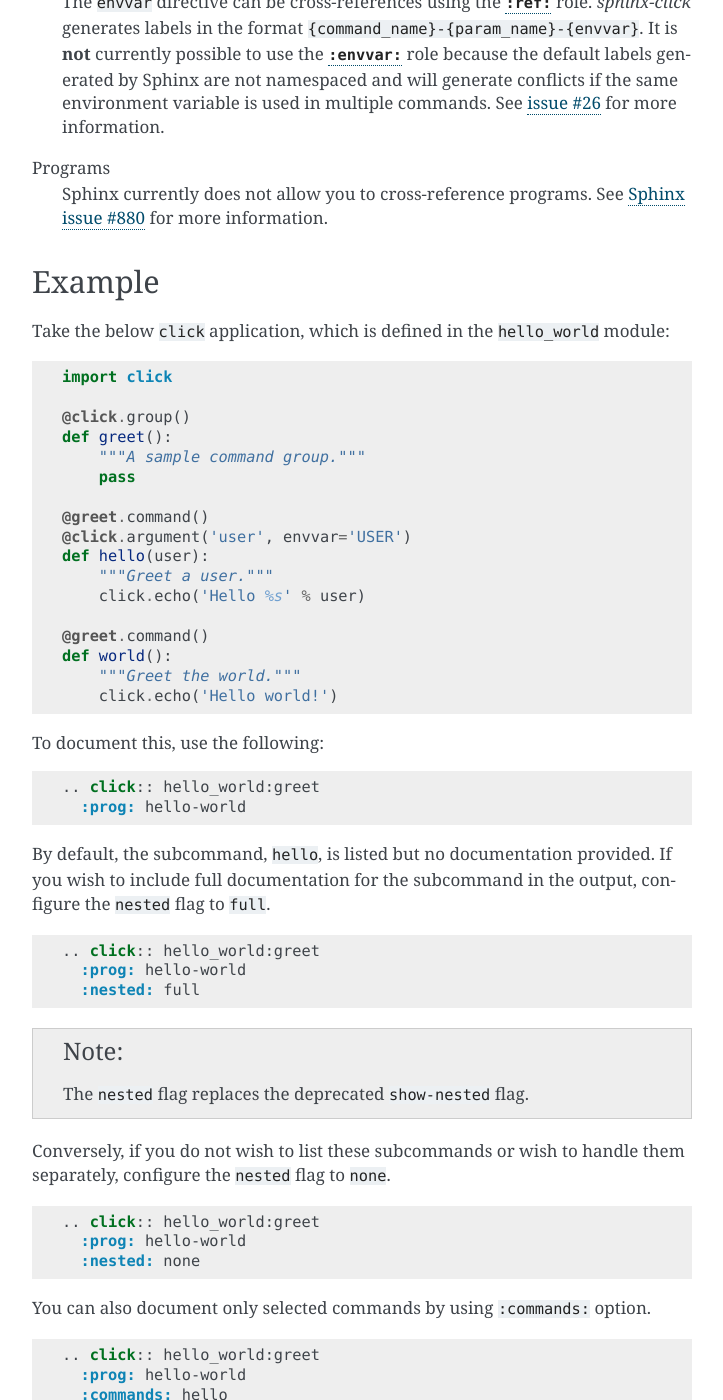
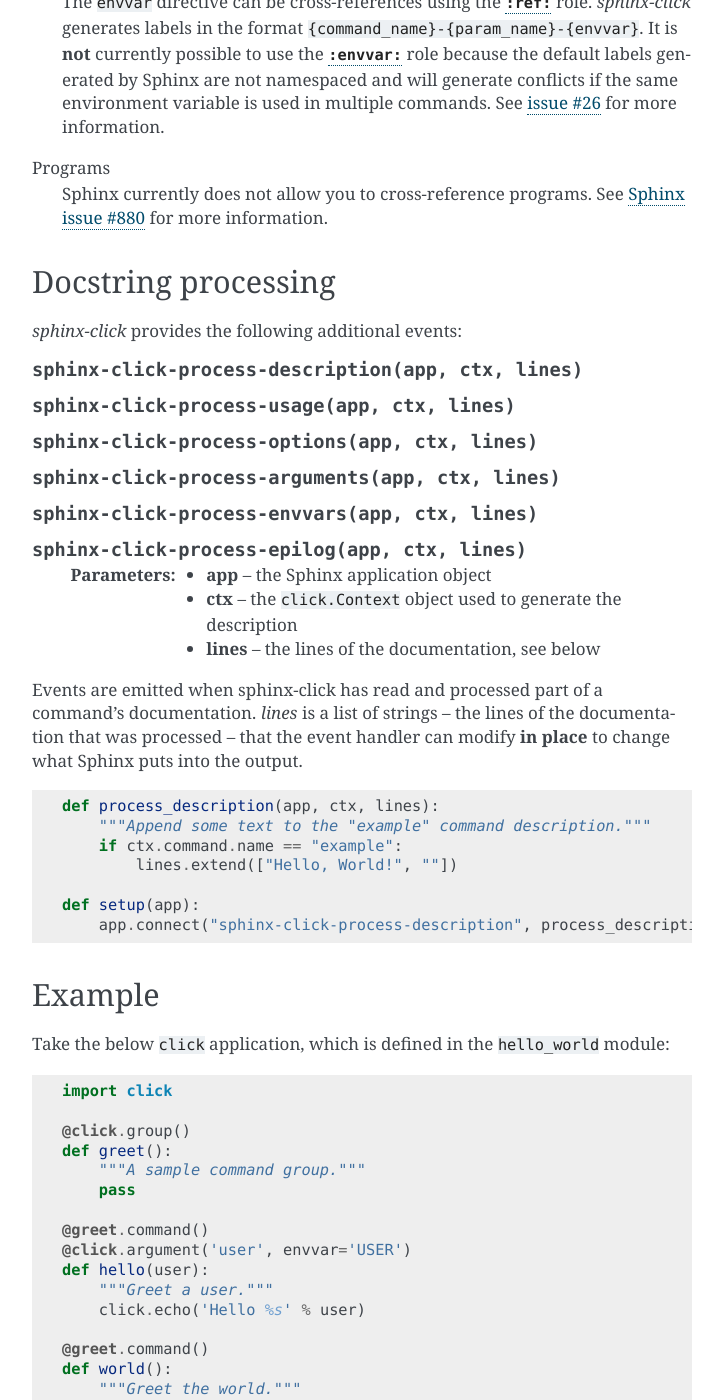
Before and after one commit to click-contrib/sphinx-click, a Sphinx documentation site: the page built from docs/usage.rst, in a window 1280 px wide and 1400 px high, scrolled down 1625 px. Shown: the whole window, without its empty margins (388-1111 px from the left). Built offline with Sphinx 7.4.7, drawn with Linux system fonts in a browser that asks for light colours.

Commit message:
Process events (#126)

```diff
--- a/docs/usage.rst
+++ b/docs/usage.rst
@@ -90,6 +90,38 @@
   issue #880`__ for more information.
 
   __ https://github.com/sphinx-doc/sphinx/issues/880
+
+
+Docstring processing
+--------------------
+
+*sphinx-click* provides the following additional events:
+
+.. py:function:: sphinx-click-process-description(app, ctx, lines)
+.. py:function:: sphinx-click-process-usage(app, ctx, lines)
+.. py:function:: sphinx-click-process-options(app, ctx, lines)
+.. py:function:: sphinx-click-process-arguments(app, ctx, lines)
+.. py:function:: sphinx-click-process-envvars(app, ctx, lines)
+.. py:function:: sphinx-click-process-epilog(app, ctx, lines)
+
+   :param app: the Sphinx application object
+   :param ctx: the ``click.Context`` object used to generate the description
+   :param lines: the lines of the documentation, see below
+
+Events are emitted when sphinx-click has read and processed part of a
+command's documentation. *lines* is a list of strings -- the lines of the
+documentation that was processed -- that the event handler can
+modify **in place** to change what Sphinx puts into the output.
+
+.. code-block:: python
+
+    def process_description(app, ctx, lines):
+        """Append some text to the "example" command description."""
+        if ctx.command.name == "example":
+            lines.extend(["Hello, World!", ""])
+
+    def setup(app):
+        app.connect("sphinx-click-process-description", process_description)
 
 
 Example
```
Also changed, not shown: 1 other file.
